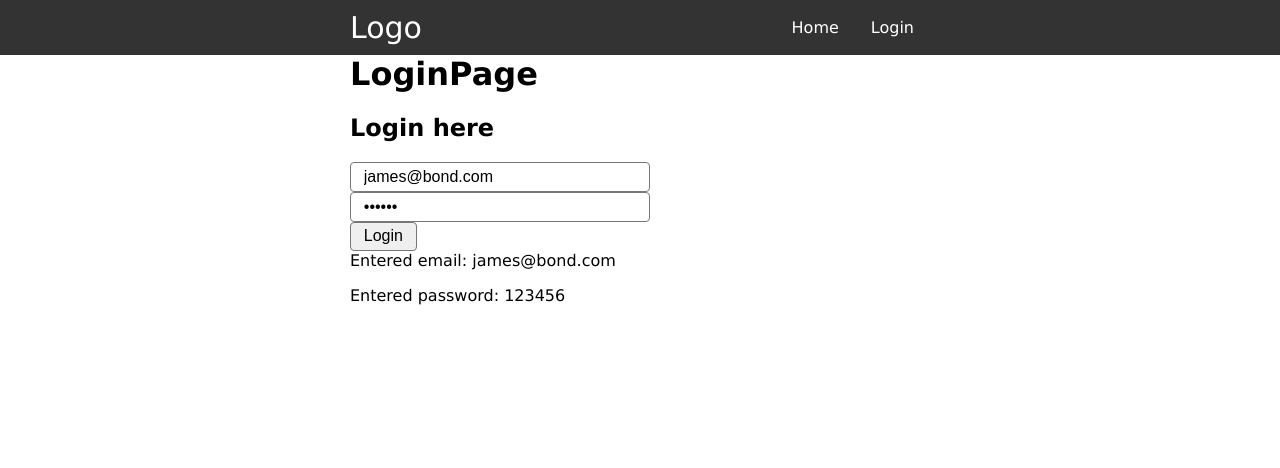
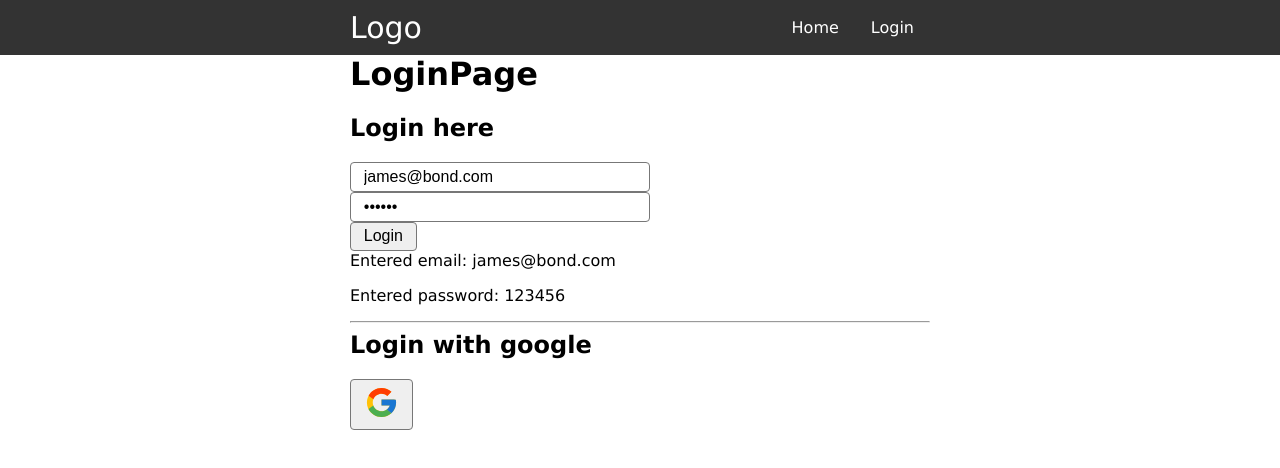
Before and after one commit to MariusCodeAcademy/feu8_16_react_firebase_auth_context, a React (Vite) app: page /login in a window 1280 px wide. Shown: the top 468 px of the page. Built offline with nearby package versions, Linux system fonts and the light colour scheme; no server answers.

Commit message:
google auth provider

```diff
--- /dev/null
+++ b/src/components/GoogleLogin.jsx
@@ -0,0 +1,42 @@
+import { FcGoogle } from 'react-icons/fc';
+import { getAuth, signInWithPopup, GoogleAuthProvider } from 'firebase/auth';
+import { googleProvider } from '../firebase/firebase';
+
+export default function GoogleLogin() {
+  function authWithGoogle() {
+    const auth = getAuth();
+    signInWithPopup(auth, googleProvider)
+      .then((result) => {
+        // This gives you a Google Access Token. You can use it to access the Google API.
+        const credential = GoogleAuthProvider.credentialFromResult(result);
+        const token = credential.accessToken;
+        console.log('token ===', token);
+        // The signed-in user info.
+        const user = result.user;
+        // IdP data available using getAdditionalUserInfo(result)
+        console.log('user ===', user);
+        // ...
+      })
+      .catch((error) => {
+        console.warn('error ===', error);
+        // Handle Errors here.
+        const errorCode = error.code;
+        const errorMessage = error.message;
+        // The email of the user's account used.
+        const email = error.customData.email;
+        // The AuthCredential type that was used.
+        const credential = GoogleAuthProvider.credentialFromError(error);
+        console.log('credential ===', credential);
+        // ...
+      });
+  }
+
+  return (
+    <div>
+      <h2>Login with google</h2>
+      <button onClick={authWithGoogle}>
+        <FcGoogle size={35} />
+      </button>
+    </div>
+  );
+}
--- a/src/firebase/firebase.js
+++ b/src/firebase/firebase.js
@@ -1,7 +1,8 @@
 // Import the functions you need from the SDKs you need
 import { initializeApp } from 'firebase/app';
-import { getAuth } from 'firebase/auth';
+import { getAuth, GoogleAuthProvider } from 'firebase/auth';
 import { getFirestore } from 'firebase/firestore';
+
 // TODO: Add SDKs for Firebase products that you want to use
 // https://firebase.google.com/docs/web/setup#available-libraries
 
@@ -24,3 +25,5 @@ export const auth = getAuth(app);
 
 // Initialize Cloud Firestore and get a reference to the service
 export const db = getFirestore(app);
+
+export const googleProvider = new GoogleAuthProvider();
--- a/src/pages/LoginPage.jsx
+++ b/src/pages/LoginPage.jsx
@@ -1,3 +1,4 @@
+import GoogleLogin from '../components/GoogleLogin';
 import Login from '../components/Login';
 
 export default function LoginPage() {
@@ -5,6 +6,8 @@ export default function LoginPage() {
     <div className='container'>
       <h1>LoginPage</h1>
       <Login />
+      <hr />
+      <GoogleLogin />
     </div>
   );
 }
```
